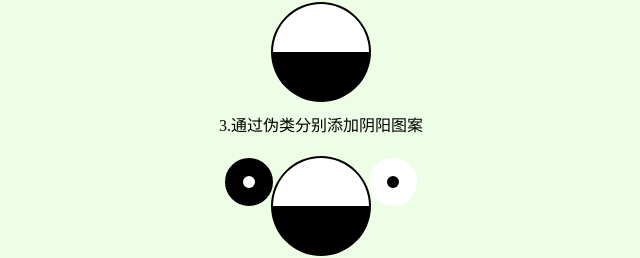
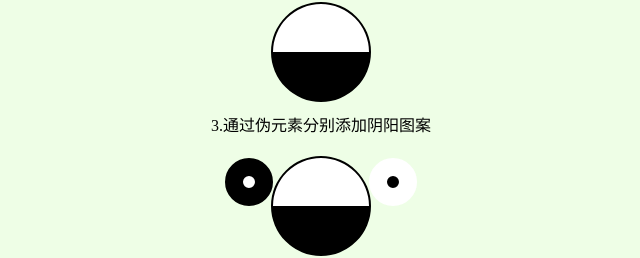
Before and after one commit to fanqiexiaohuoguo/makeShapes, a plain HTML site: page index.html in a window 1280 px wide. Shown: the part 262-520 px from the top of the page, 319-959 px from the left. Drawn offline with Linux system fonts and the light colour scheme.

Commit message:
Update index.html

```diff
--- a/index.html
+++ b/index.html
@@ -12,7 +12,7 @@
             <div class="yinyang1"></div>
             <p>2.设置border-radius</p>
             <div class="yinyang1 yinyang-border"></div>
-            <p>3.通过伪类分别添加阴阳图案</p>
+            <p>3.通过伪元素分别添加阴阳图案</p>
             <div class="yinyang1 yinyang-border yinyang-position"></div>
             <p>4.调整阴阳图案的位置</p>
             <div class="yinyang1 yinyang-border yinyang-position" id="yinyang"></div>
```
